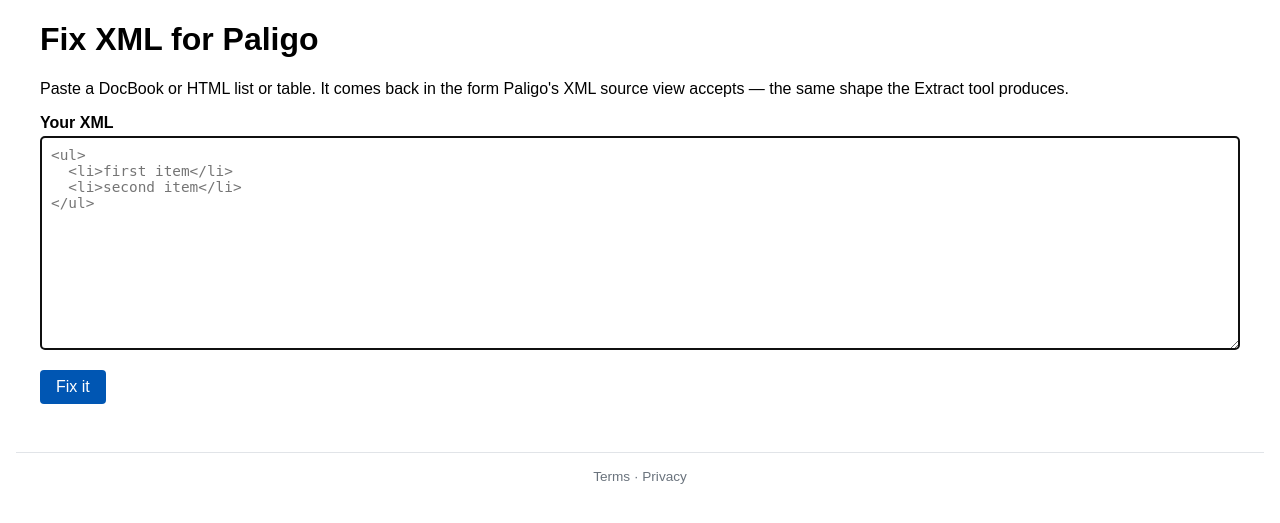
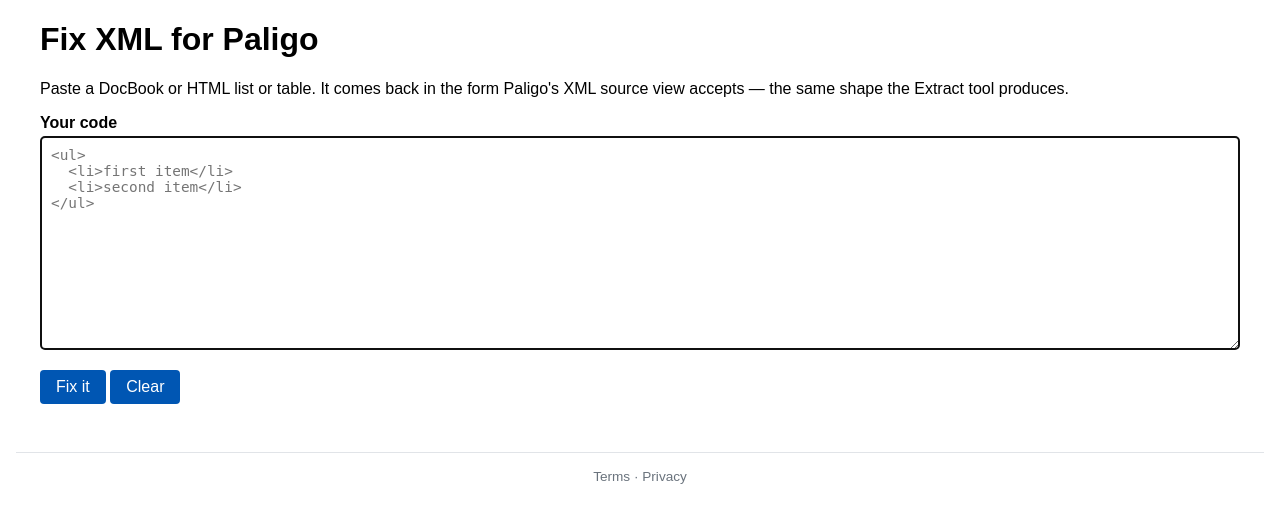
Before and after one commit to airbornedan/pdfxml, a Flask app: page /normalize in a window 1280 px wide. Shown: the part 119-642 px from the top of the page. Run offline with Flask 3, Linux system fonts and the light colour scheme; parts of the project's set-up code (start-up, migrations or seed data) failed here and were passed over; some libraries are stand-ins or nearby versions.

Commit message:
Add clear control to Fix XML workflow

```diff
--- a/requirements.txt
+++ b/requirements.txt
@@ -15,7 +15,7 @@ Flask-WTF==1.3.0
 PyMuPDF==1.26.5
 
 # XML fragment construction -- safe escaping/serialization, not string formatting
-lxml==5.4.0
+lxml>=6.1.3
 
 # Markdown -> HTML for the Process/Troubleshooting content (content/*.md).
 # Pure Python, no dependencies.
--- a/templates/normalize.html
+++ b/templates/normalize.html
@@ -7,11 +7,21 @@
 
 	<form method="post">
 		<input type="hidden" name="csrf_token" value="{{ csrf_token() }}">
-		<label class="field-label" for="xml-in">Your XML</label>
+		<label class="field-label" for="xml-in">Your code</label>
 		<textarea class="xml-io" id="xml-in" name="xml" rows="12" spellcheck="false" autofocus
 		          placeholder="&lt;ul&gt;&#10;  &lt;li&gt;first item&lt;/li&gt;&#10;  &lt;li&gt;second item&lt;/li&gt;&#10;&lt;/ul&gt;">{{ src }}</textarea>
-		<p><button type="submit" class="btn">Fix it</button></p>
+		<p>
+			<button type="submit" class="btn">Fix it</button>
+			<button type="button" class="btn" id="clear-btn">Clear</button>
+		</p>
 	</form>
+	<script nonce="{{ g.csp_nonce }}">
+	document.getElementById("clear-btn").addEventListener("click", () => {
+		const input = document.getElementById("xml-in");
+		input.value = "";
+		input.focus();
+	});
+	</script>
 
 	{% if diagnostic and not changed %}
 	<div class="normalize-note">
```
Also changed, not shown: .github/agents/pdfxml-specialist.agent.md (added).
